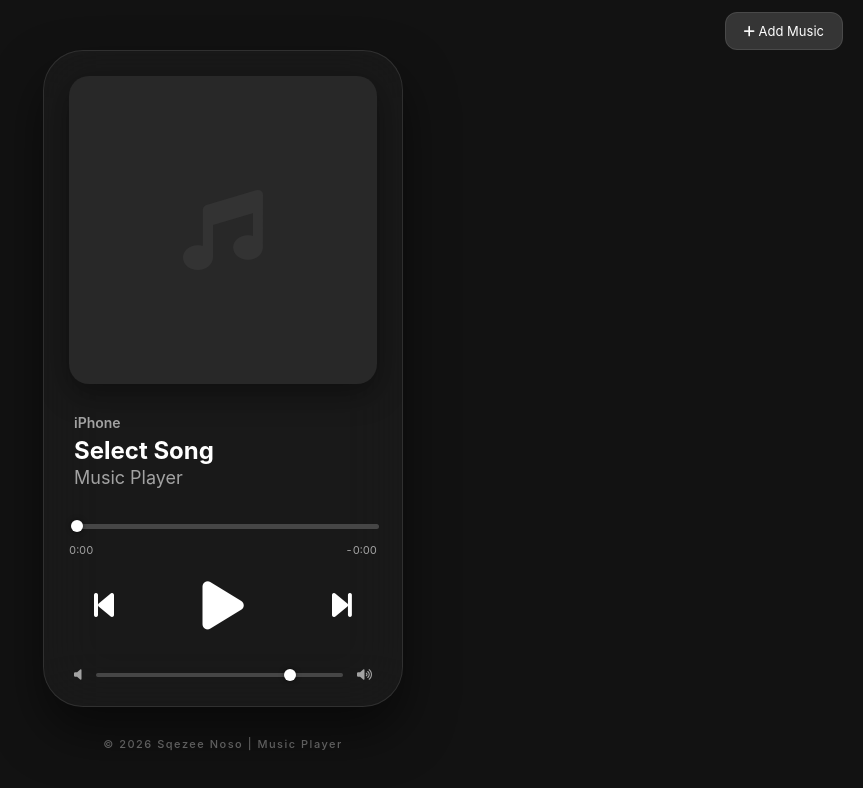
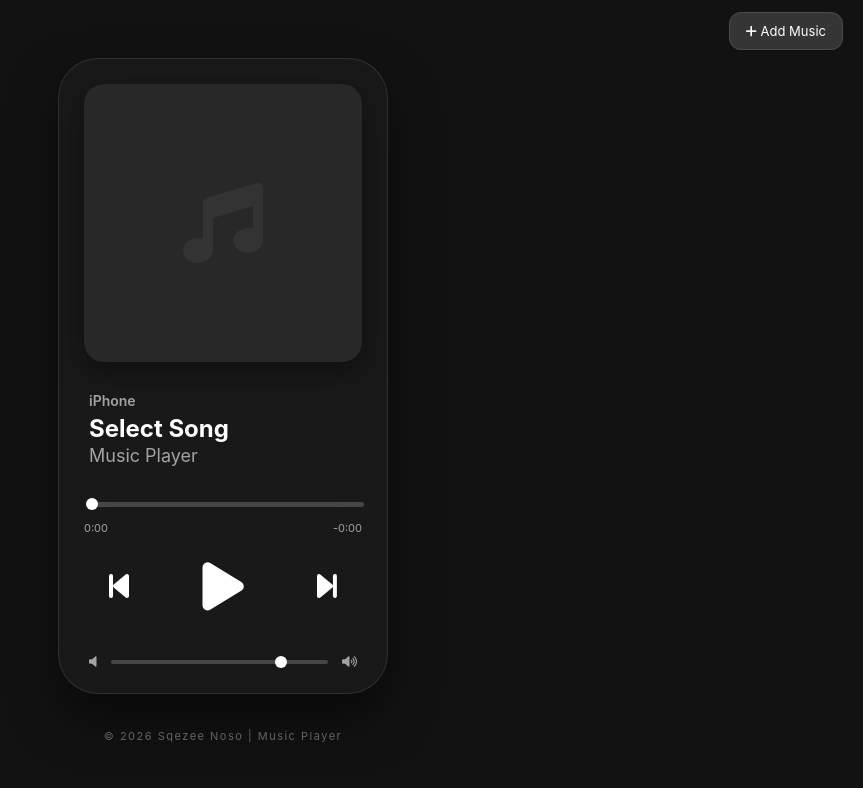
Before and after one commit to sqezeenoso/Website-Person, a plain HTML site: page index.html in a window 1280 px wide. Shown: the whole page, without its empty margins (417-1280 px from the left). Drawn offline with Linux system fonts and the light colour scheme.

Commit message:
Update index.html

```diff
--- a/index.html
+++ b/index.html
@@ -19,15 +19,15 @@
 
         body {
             margin: 0;
-            min-height: 100vh; /* Biar bisa memanjang kalau layar sempit */
+            min-height: 100vh;
             display: flex;
-            flex-direction: column; /* Susun card dan footer secara vertikal */
+            flex-direction: column;
             justify-content: center;
             align-items: center;
             font-family: -apple-system, system-ui, sans-serif;
             background-color: var(--bg-color);
             transition: background 0.8s ease;
-            padding: 20px 0; /* Kasih jarak atas bawah buat mobile */
+            padding: 50px 0; /* Memberi ruang agar tidak menempel atas-bawah browser */
         }
 
         #bg-overlay {
@@ -40,6 +40,7 @@
             transition: background-image 0.8s ease;
         }
 
+        /* Tombol Add Music - Posisi tetap tapi ukuran pas */
         #upload-container {
             position: absolute;
             top: 20px;
@@ -50,7 +51,7 @@
         .custom-file-upload {
             background: rgba(255, 255, 255, 0.15);
             color: white;
-            padding: 10px 18px;
+            padding: 10px 16px;
             border-radius: 12px;
             cursor: pointer;
             font-size: 13px;
@@ -60,9 +61,10 @@
 
         #file-input { display: none; }
 
+        /* KARTU DIKECILKAN LEBARNYA */
         .player-card {
-            width: 90%; /* Responsif di HP */
-            max-width: 360px; /* Lebar maksimal di Desktop */
+            width: 82%; /* Lebar kotak yang dikecilkan agar tidak nabrak pinggir layar */
+            max-width: 330px; /* Batas maksimal lebar kotak */
             background: rgba(30, 30, 30, 0.6);
             backdrop-filter: blur(30px);
             border-radius: 40px;
@@ -72,6 +74,7 @@
             text-align: left;
         }
 
+        /* ELEMEN DI DALAM TETAP BESAR (UI AWAL) */
         .cover-art {
             width: 100%;
             aspect-ratio: 1/1;
@@ -108,7 +111,6 @@
             height: 12px;
             background: #fff;
             border-radius: 50%;
-            box-shadow: 0 0 5px rgba(0,0,0,0.5);
         }
 
         .time-box {
@@ -117,7 +119,6 @@
             font-size: 11px;
             color: var(--text-sec);
             margin-top: 10px;
-            font-variant-numeric: tabular-nums;
         }
 
         .main-controls {
@@ -133,15 +134,11 @@
             border: none;
             color: white;
             cursor: pointer;
-            display: flex;
-            justify-content: center;
-            align-items: center;
             transition: 0.2s;
         }
 
         .btn-side { font-size: 32px; width: 40px; }
         .btn-play { font-size: 55px; width: 60px; }
-        .btn-ctrl:active { transform: scale(0.9); opacity: 0.7; }
 
         .volume-box {
             display: flex;
@@ -152,24 +149,19 @@
         .volume-box i { color: var(--text-sec); font-size: 12px; }
         .v-slider { flex: 1; height: 4px; }
 
-        /* Footer Credit - Sekarang mengikuti alur halaman agar tidak nabrak */
         .footer-credit {
-            margin-top: 30px;
+            margin-top: 35px;
             font-size: 11px;
             color: rgba(255, 255, 255, 0.4);
             letter-spacing: 1.5px;
             text-align: center;
             width: 100%;
-            font-weight: 500;
         }
 
-        /* Penyesuaian untuk layar yang sangat pendek (HP model lama/kecil) */
-        @media (max-height: 750px) {
-            .player-card { padding: 20px; }
-            .cover-art { margin-bottom: 15px; }
-            .main-controls { margin: 15px 0 25px 0; }
-            #song-title { font-size: 20px; }
-            #artist-name { font-size: 16px; }
+        /* Khusus layar sangat kecil */
+        @media (max-width: 360px) {
+            .player-card { width: 88%; padding: 20px; }
+            #song-title { font-size: 22px; }
         }
     </style>
 </head>
@@ -239,16 +231,13 @@
         document.getElementById('file-input').addEventListener('change', function(e) {
             const file = e.target.files[0];
             if(!file) return;
-
             const url = URL.createObjectURL(file);
             audio.src = url;
-
             jsmediatags.read(file, {
                 onSuccess: function(tag) {
                     const t = tag.tags;
                     document.getElementById('song-title').innerText = t.title || file.name;
                     document.getElementById('artist-name').innerText = t.artist || "Unknown Artist";
-
                     if(t.picture) {
                         const { data, format } = t.picture;
                         let base64 = "";
@@ -277,8 +266,6 @@
             if(!isNaN(audio.duration)) {
                 const perc = (audio.currentTime / audio.duration) * 100;
                 progBar.value = perc;
-                progBar.max = 100;
-
                 document.getElementById('curr-time').innerText = formatTime(audio.currentTime);
                 document.getElementById('total-time').innerText = "-" + formatTime(audio.duration - audio.currentTime);
             }
```
